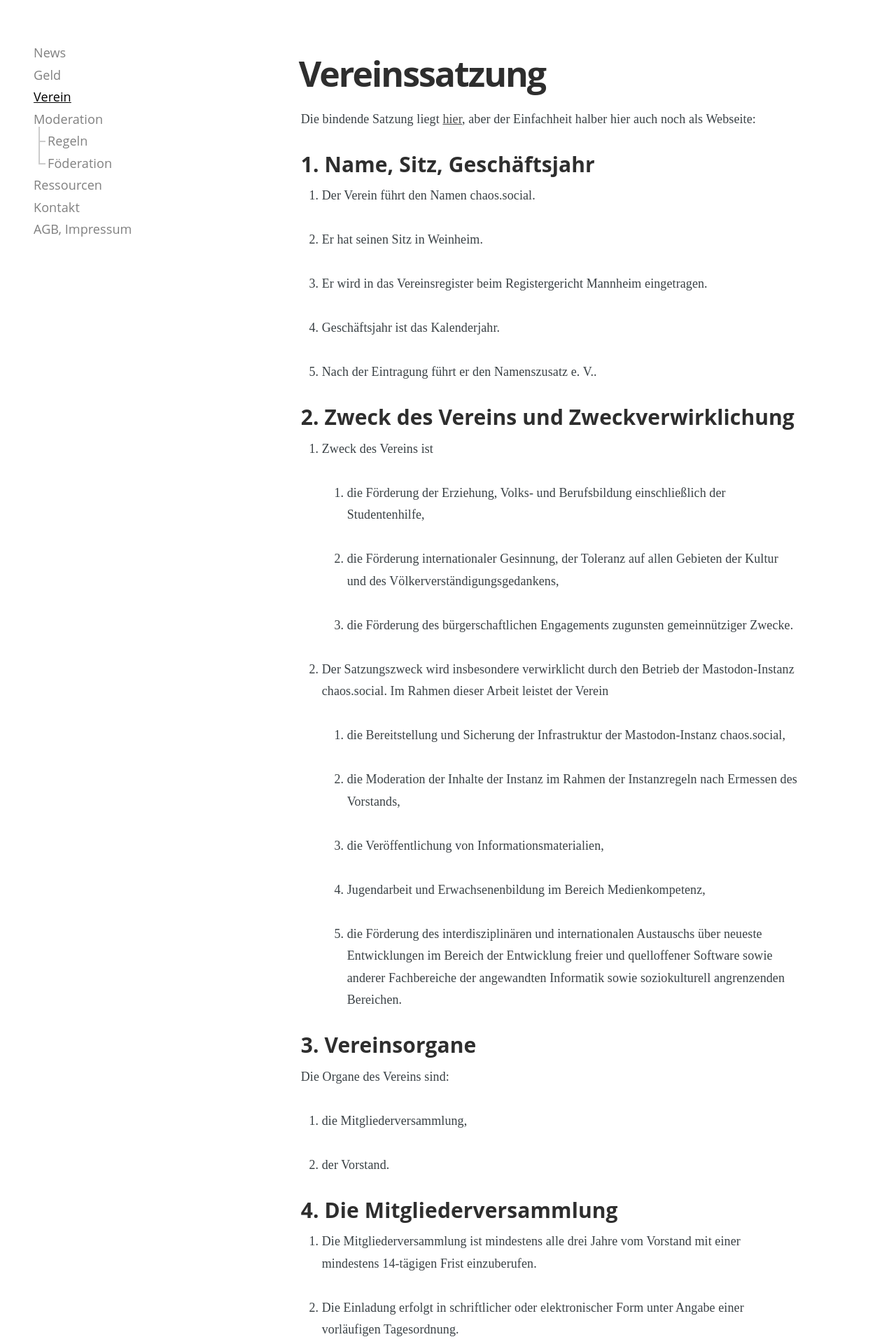
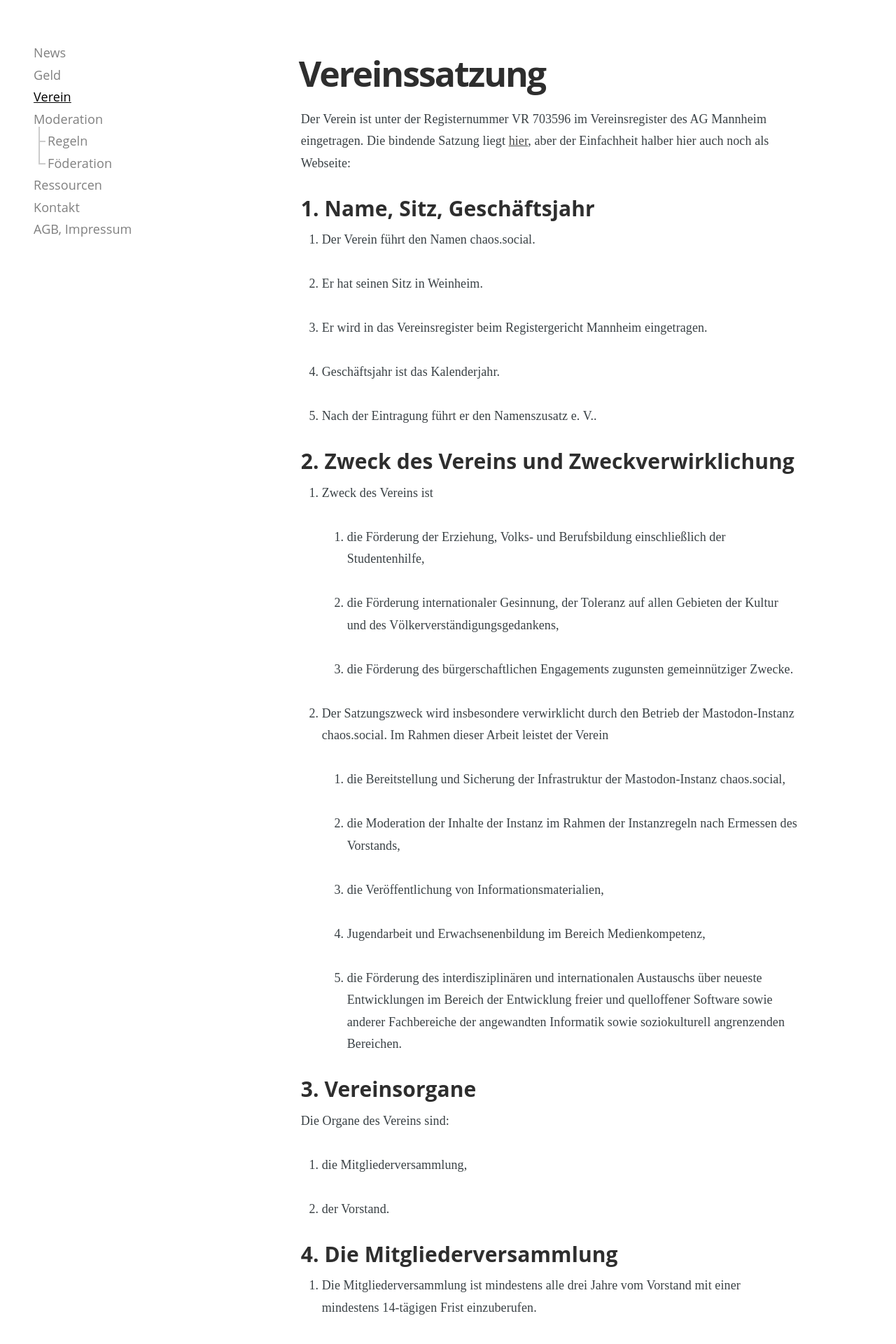
Before and after one commit to chaossocial/meta, a Jekyll site: the page built from verein/satzung.md, in a window 1280 px wide. Shown: the top 1920 px of the page at 70% size. Built offline with Jekyll 4.4.1, drawn with Linux system fonts in a browser that asks for light colours.

Commit message:
VR-Nummer

```diff
--- a/verein/satzung.md
+++ b/verein/satzung.md
@@ -5,7 +5,8 @@
 
 # Vereinssatzung
 
-Die bindende Satzung liegt [hier](/assets/files/Satzung.pdf), aber der Einfachheit halber hier auch noch als Webseite:
+Der Verein ist unter der Registernummer VR 703596 im Vereinsregister des AG Mannheim eingetragen. Die bindende Satzung
+liegt [hier](/assets/files/Satzung.pdf), aber der Einfachheit halber hier auch noch als Webseite:
 
 ### 1. Name, Sitz, Geschäftsjahr
 
```
Also changed, not shown: agb.md (+5 -1 lines), terms.md (+5 -1 lines).
